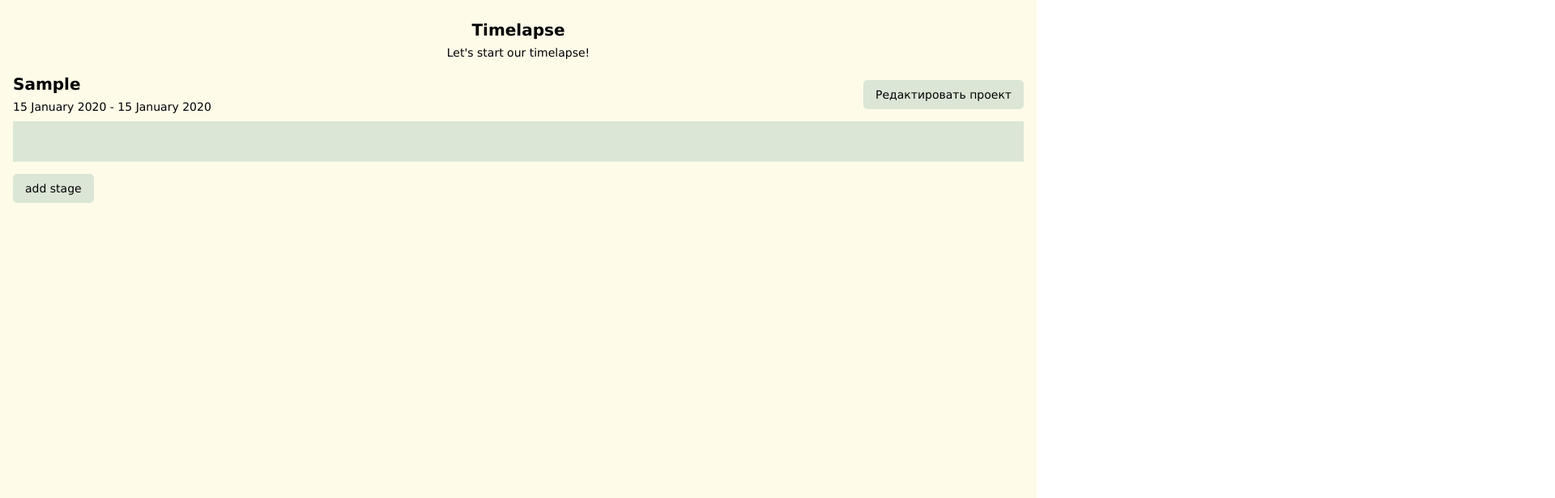
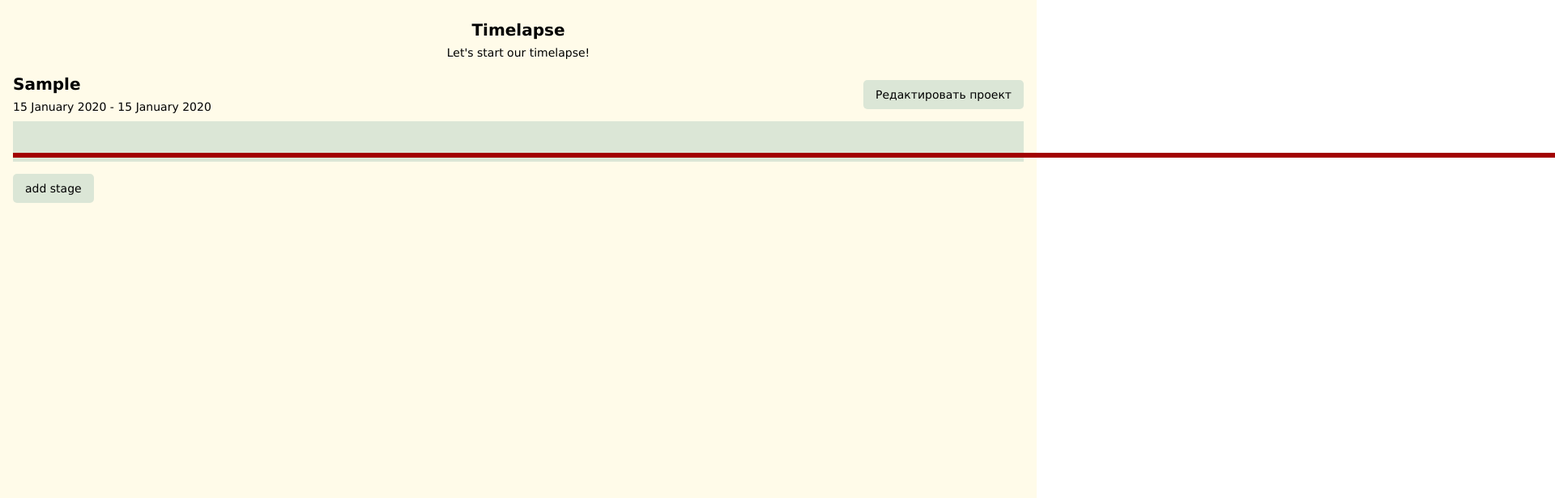
Before and after one commit to ann4ann/Timelapse, a React (Create React App) app: page / in a window 1280 px wide. Both pictures are taken after typing "Sample", "2020-01-15", "2020-01-15" into the empty fields and a click on the button "Start timelapse!". Shown: the top 616 px of the page at 81% size, 1920 px wide, since content can reach past the window. Built offline with nearby package versions, Linux system fonts and the light colour scheme.

Commit message:
added today mark to timelapse

```diff
--- a/src/app/components/ui/Timelapse/Timelapse.module.css
+++ b/src/app/components/ui/Timelapse/Timelapse.module.css
@@ -5,4 +5,14 @@
     padding: 10px;
     margin-bottom: 15px;
     display: flex;
+    position: relative;
 }
+
+.today {
+    position: absolute;
+    bottom: 5px;
+    left: 0;
+    height: 6px;
+    background-color: var(--error);
+    z-index: 100;
+}
--- a/src/app/components/ui/Timelapse/Timelapse.tsx
+++ b/src/app/components/ui/Timelapse/Timelapse.tsx
@@ -1,6 +1,10 @@
-import {memo, useContext} from "react";
+import {memo, useContext, useEffect, useState} from "react";
 import cls from "./Timelapse.module.css"
-import {addPercentsToDatesAndSort, getDaysFromStartToEnd} from "../../../utils/timilapseDatesActions";
+import {
+    addPercentsToDatesAndSort,
+    getDaysBetweenTwoDates,
+    getPercentFromStartToDate
+} from "../../../utils/timilapseDatesActions";
 import {TimelapseBlock} from "./TimelapseBlock/TimelapseBlock";
 import {ProjectContext} from "../../../providers";
 import {StagesContext} from "../../../providers/StagesProvider/StagesContext";
@@ -12,14 +16,24 @@ export const Timelapse = memo((props: TimelapseProps) => {
     const projectData = useContext(ProjectContext)
     const stages = useContext(StagesContext)
 
-    const daysFromStartToEnd = getDaysFromStartToEnd(projectData.startDate, projectData.endDate)
-    const sortedArrWithPercents = addPercentsToDatesAndSort(stages, projectData.startDate, daysFromStartToEnd)
+    const [todayDatePercent, setTodayDatePercent] = useState<number>(0)
+    const todayStr = Date.now()
+    useEffect(() => {
+        setTodayDatePercent(getPercentFromStartToDate(projectData.startDate, todayStr, daysInProject))
+    }, [projectData, stages])
+
+    const daysInProject = getDaysBetweenTwoDates(projectData.startDate, projectData.endDate)
+    const sortedArrWithPercents = addPercentsToDatesAndSort(stages, projectData.startDate, daysInProject)
+
 
     return (
-        <div className={cls.timelapse}>{
-            sortedArrWithPercents.map(item => (
+        <div className={cls.timelapse}>
+            {sortedArrWithPercents.map(item => (
                 <TimelapseBlock blockDate={item} key={item.dateName + item.dateStr} />
-            ))
-        }</div>
+            ))}
+            <div className={cls.today} style={{
+                width: `calc((100% - 20px) * ${todayDatePercent} / 100 + 10px)`
+            }}></div>
+        </div>
     )
 })
--- a/src/app/utils/timilapseDatesActions.ts
+++ b/src/app/utils/timilapseDatesActions.ts
@@ -1,30 +1,44 @@
 import {date} from "../types/types";
 import {sortBy} from "lodash"
 
-export function formatDateString(date: string): string {
-    const [year, monthNum, day] = date.split("-")
+type anyDate = string | Date | number
+
+export function formatDateString(dateStr: string): string {
+    const [year, monthNum, day] = dateStr.split("-")
     const monthArr = ["January","February","March","April","May","June","July","August","September","October","November","December"]
     const month = monthArr[Number(monthNum) - 1]
     return `${day} ${month} ${year}`
 }
 
-export function getDaysFromStartToEnd(start: string, end: string):number {
-    const startDayMs = new Date(start)
-    const endDayMs = new Date(end)
-    const countDays = (endDayMs.getTime() - startDayMs.getTime())
-        / (1000 * 60 * 60 * 24)
+export function getDaysBetweenTwoDates(
+    start: anyDate,
+    end: anyDate):number {
+        const startDay = new Date(start)
+        const endDay = new Date(end)
+        const countDays = (endDay.getTime() - startDay.getTime())
+            / (1000 * 60 * 60 * 24)
 
-    return countDays
+        return countDays
+}
+
+export function getPercentFromStartToDate(
+    start: anyDate,
+    date: anyDate,
+    daysInProject: number,
+): number {
+    const daysAfterStart = getDaysBetweenTwoDates(start, date)
+    const percent = Math.round((daysAfterStart / daysInProject) * 100)
+
+    return percent
 }
 
 export function addPercentsToDatesAndSort(
     datesArr: date[],
-    start: string,
+    start: string | Date,
     daysInProject: number
 ): Required<date>[] {
     const arrWithPercents = datesArr.map((item) => {
-        const daysAfterStart = getDaysFromStartToEnd(start, item.dateStr)
-        const percent = Math.round(daysAfterStart / daysInProject * 100)
+        const percent = getPercentFromStartToDate(start, item.dateStr, daysInProject)
         return ({...item, percent: percent})
     })
     const sortedArr = sortBy(arrWithPercents, o => o.percent)
@@ -35,7 +49,6 @@ export function addPercentsToDatesAndSort(
         const absolutePercent = item.percent - sortedArr[index - 1].percent
         return ({...item, absolutePercent: absolutePercent})
     })
-    // console.log(sortedArr)
 
     return resultArr
 }
```
Also changed, not shown: src/app/components/ui/Timelapse/TimelapseBlock/TimelapseBlock.tsx (+5 -2 lines).
